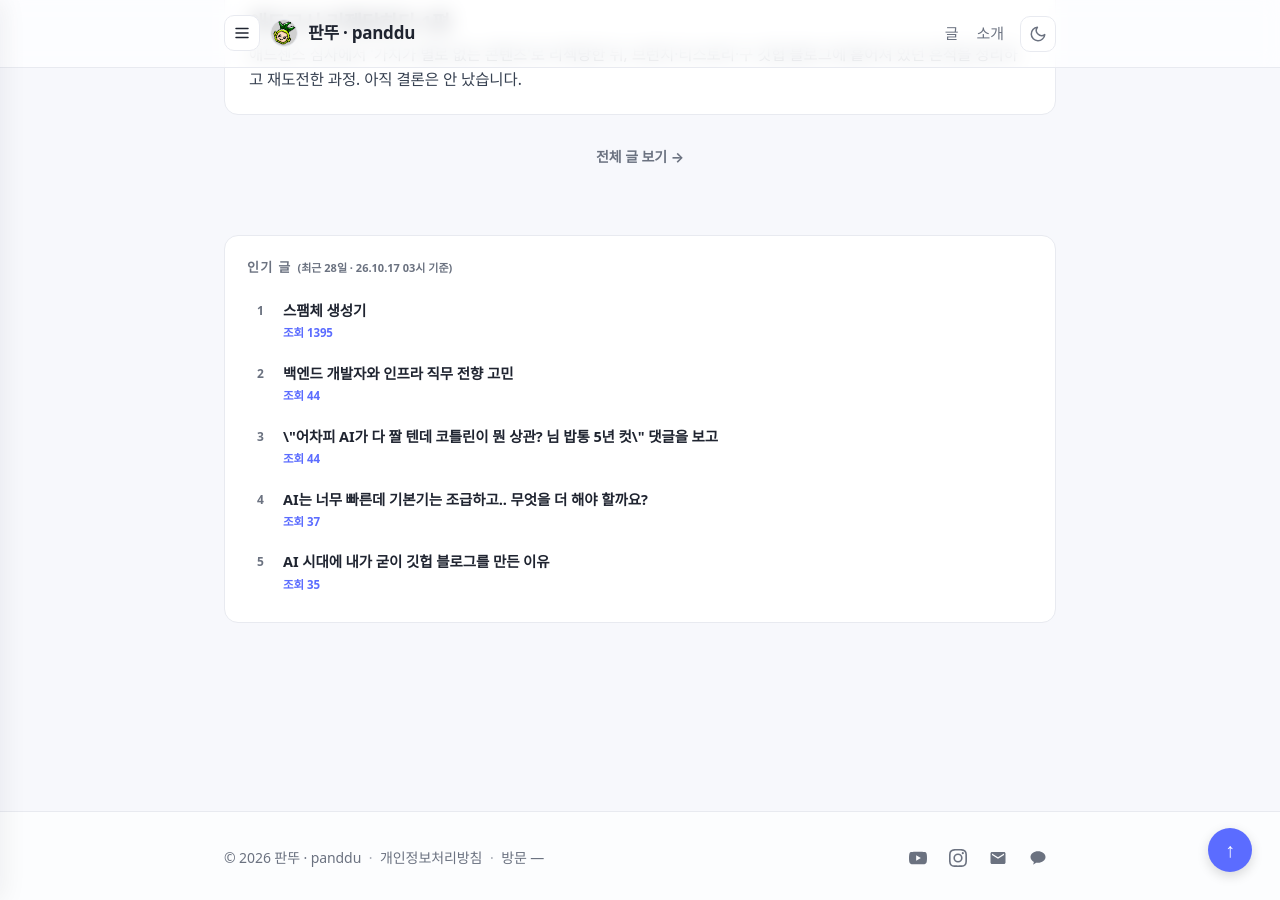
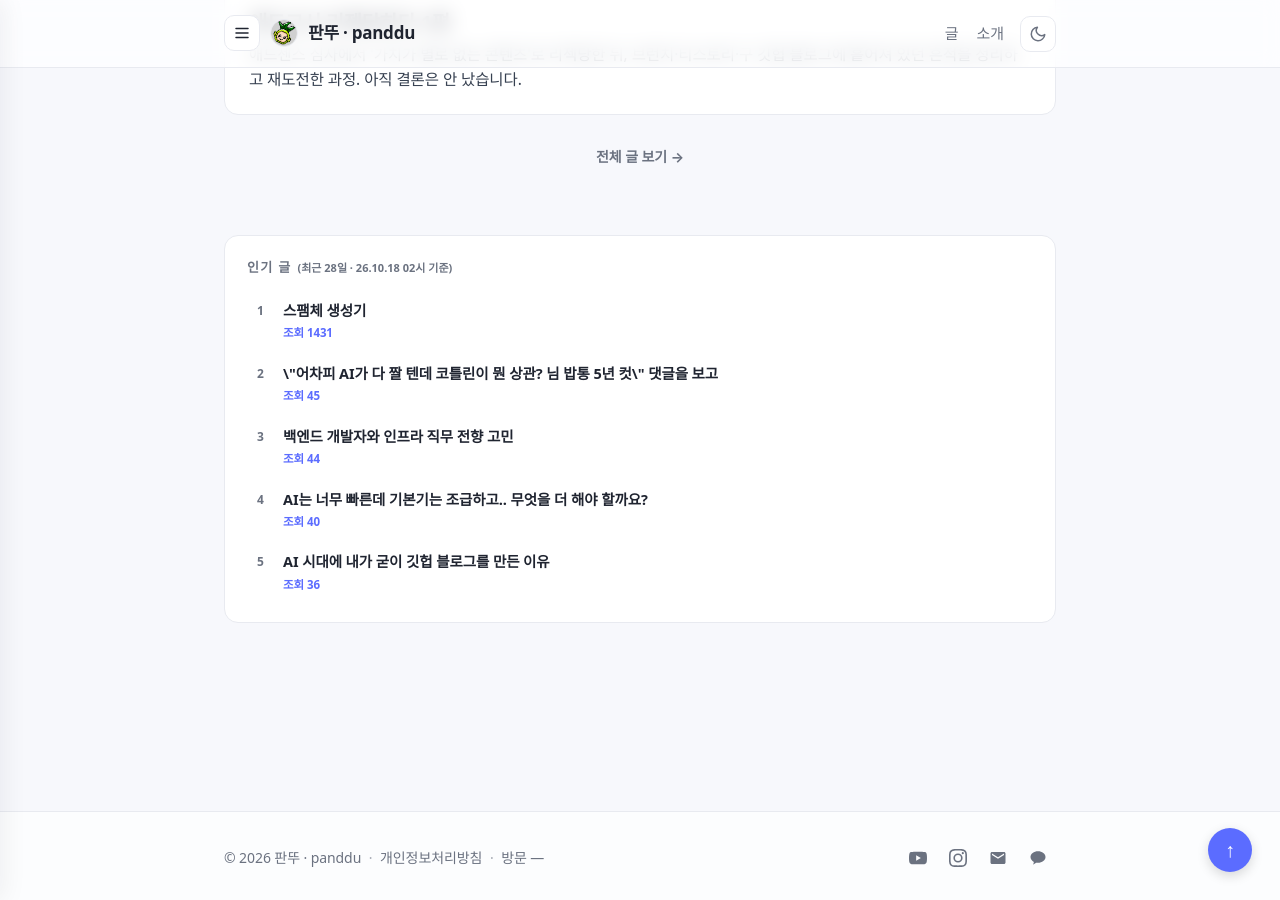
Before and after one commit to panddu/panddu.github.io, a Jekyll site: the page built from index.html, in a window 1280 px wide and 900 px high, scrolled down 2017 px. Built offline with Jekyll 4.4.1, drawn with Linux system fonts in a browser that asks for light colours; some web fonts are replaced; part of the change alters nothing that is shown.

Commit message:
chore: update popular posts

```diff
--- a/_data/popular_posts.json
+++ b/_data/popular_posts.json
@@ -1,11 +1,16 @@
 {
-  "generated_at": "2026-10-17T03:37:13+09:00",
+  "generated_at": "2026-10-18T02:45:51+09:00",
   "period_days": 28,
   "posts": [
     {
       "title": "스팸체 생성기",
       "url": "/posts/2019/04/spammaker/",
-      "views": 1395
+      "views": 1431
+    },
+    {
+      "title": "\\\"어차피 AI가 다 짤 텐데 코틀린이 뭔 상관? 님 밥통 5년 컷\\\" 댓글을 보고",
+      "url": "/posts/2026/09/ai-coding-language-and-developer-future/",
+      "views": 45
     },
     {
       "title": "백엔드 개발자와 인프라 직무 전향 고민",
@@ -13,19 +18,14 @@
       "views": 44
     },
     {
-      "title": "\\\"어차피 AI가 다 짤 텐데 코틀린이 뭔 상관? 님 밥통 5년 컷\\\" 댓글을 보고",
-      "url": "/posts/2026/09/ai-coding-language-and-developer-future/",
-      "views": 44
-    },
-    {
       "title": "AI는 너무 빠른데 기본기는 조급하고.. 무엇을 더 해야 할까요?",
       "url": "/posts/2026/08/ai-and-basic-skills/",
-      "views": 37
+      "views": 40
     },
     {
       "title": "AI 시대에 내가 굳이 깃헙 블로그를 만든 이유",
       "url": "/posts/2026/08/why-i-made-github-blog/",
-      "views": 35
+      "views": 36
     }
   ]
 }
```
